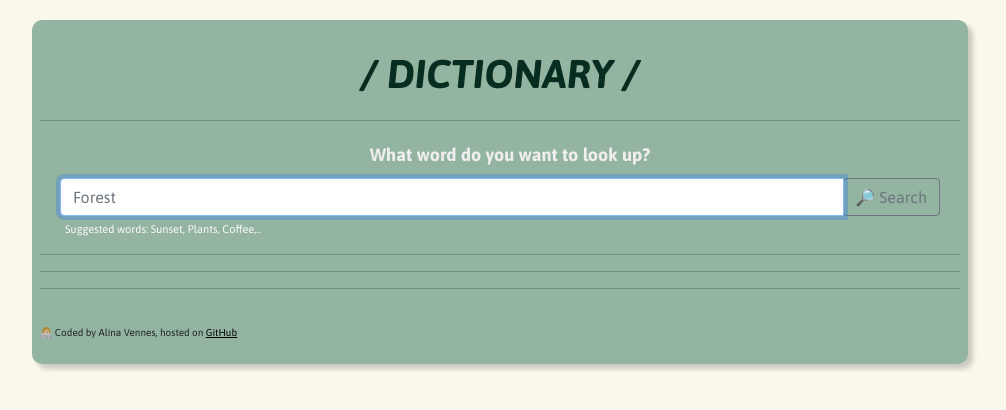
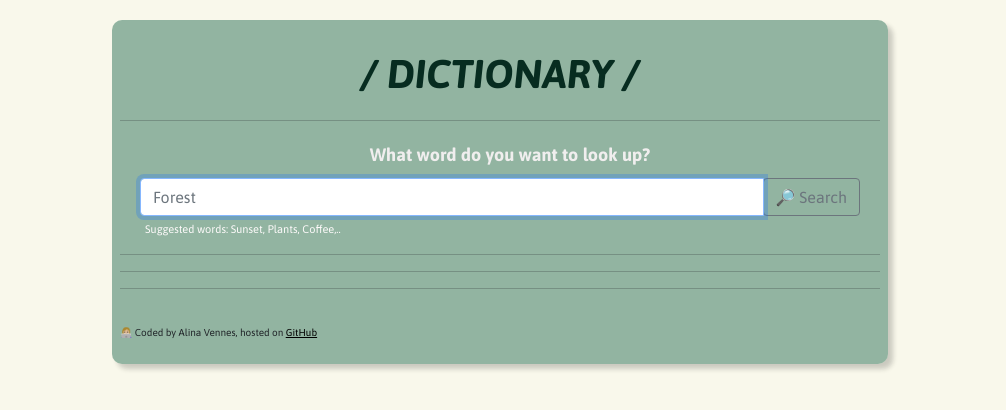
Before and after one commit to alinaven/react-dictionary, a React (Create React App) app: page / in a window 1280 px wide. Shown: the top 410 px of the page, without its empty margins (140-1146 px from the left). Built offline with nearby package versions, Linux system fonts and the light colour scheme; no server answers; a web font is replaced by a local one.

Commit message:
Adjust max width

```diff
--- a/src/App.css
+++ b/src/App.css
@@ -1,7 +1,7 @@
 .App {
   text-align: left;
   font-family: "ASAP";
-  max-width: 960px;
+  max-width: 800px;
   margin: 0 auto;
 }
 
```
